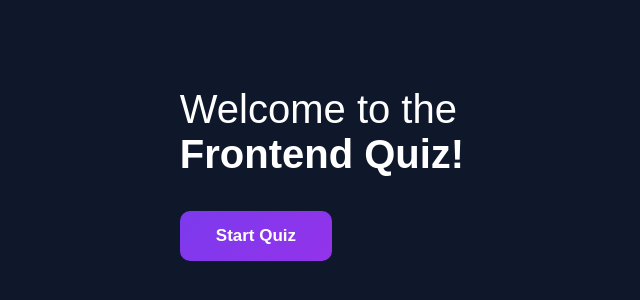
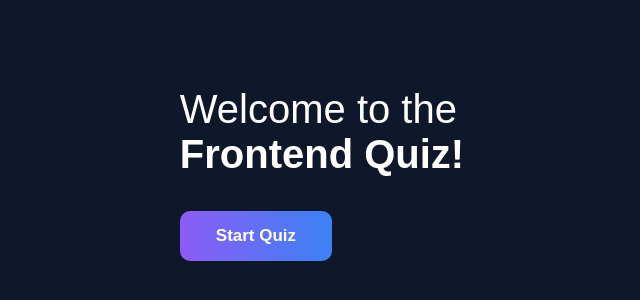
Before and after one commit to ravenpresado/quiz-app, a React (Vite) app: page / in a window 1280 px wide. Shown: the part 226-526 px from the top of the page, without its empty margins (318-958 px from the left). Built offline with nearby package versions, Linux system fonts and the light colour scheme.

Commit message:
Add violet-to-blue gradient buttons

```diff
--- a/src/index.css
+++ b/src/index.css
@@ -406,3 +406,18 @@ p {
   margin-right: auto;
   text-align: center;
 }
+
+/* Violet-to-blue gradient on all buttons */
+button,
+button:focus {
+  background: linear-gradient(90deg, #8b5cf6 0%, #3b82f6 100%) !important;
+  color: #ffffff;
+  border: none;
+  transition: all 0.3s ease;
+}
+
+/* Slightly darker gradient on hover */
+button:hover {
+  background: linear-gradient(90deg, #7c3aed 0%, #2563eb 100%) !important;
+  transform: translateY(-2px);
+}
```
